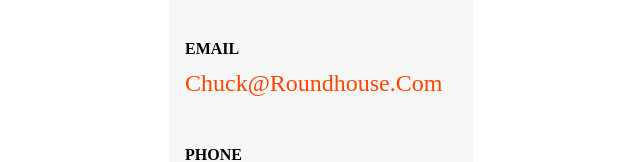
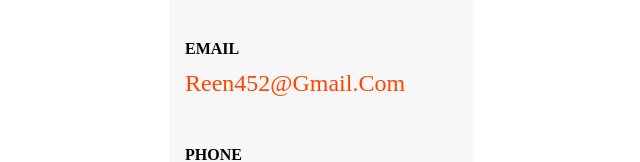
Before and after one commit to Reen452/Design, a plain HTML site: page adress.html in a window 1280 px wide. Shown: the part 375-537 px from the top of the page, without its empty margins (319-959 px from the left). Drawn offline with Linux system fonts and the light colour scheme.

Commit message:
changed email

```diff
--- a/adress.html
+++ b/adress.html
@@ -19,7 +19,7 @@
                 <hr>
                  <p>
                      <span>Email <br></span>
-                    <a href="">chuck@roundhouse.com</a><br>
+                    <a href="">reen452@gmail.com</a><br>
                  </p>
                 <p>
                     <span>Phone <br></span>
```
